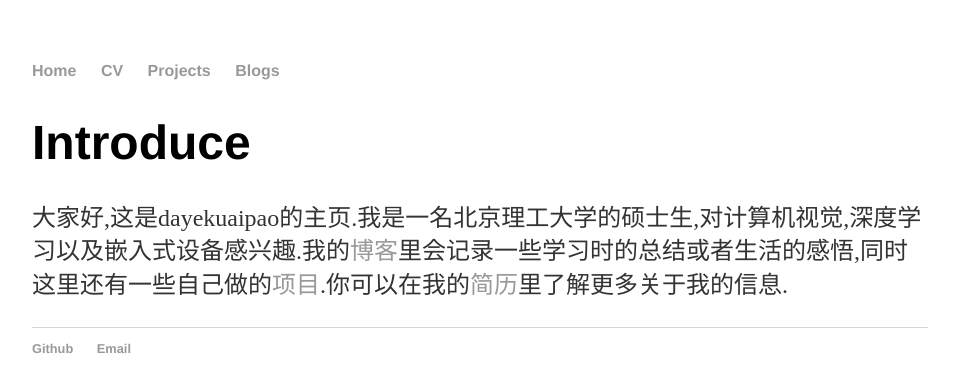
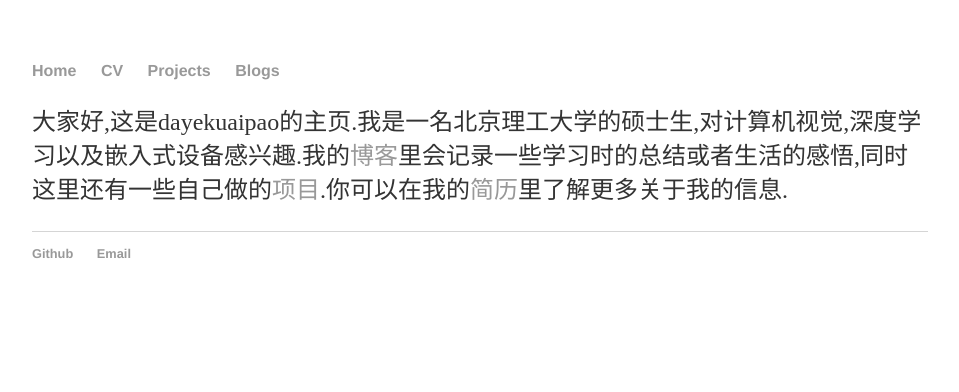
Before and after one commit to dayekuaipao/dayekuaipao.github.io, a Jekyll site: the page built from index.html, in a window 1280 px wide. Shown: the top 392 px of the page, without its empty margins (160-1119 px from the left). Built offline with Jekyll 4.4.1, drawn with Linux system fonts in a browser that asks for light colours.

Commit message:
new version

```diff
--- a/index.html
+++ b/index.html
@@ -3,7 +3,6 @@ layout: default
 title: Home
 ---
 <div id="home">
-  <h1>Introduce</h1>
 	<p>大家好,这是dayekuaipao的主页.我是一名北京理工大学的硕士生,对计算机视觉,深度学习以及嵌入式设备感兴趣.我的<a href="/blogs/index.html">博客</a>里会记录一些学习时的总结或者生活的感悟,同时这里还有一些自己做的<a href="/projects/index.html">项目</a>.你可以在我的<a href="/cv/index.html">简历</a>里了解更多关于我的信息.
 	</p>
 </div>
```
